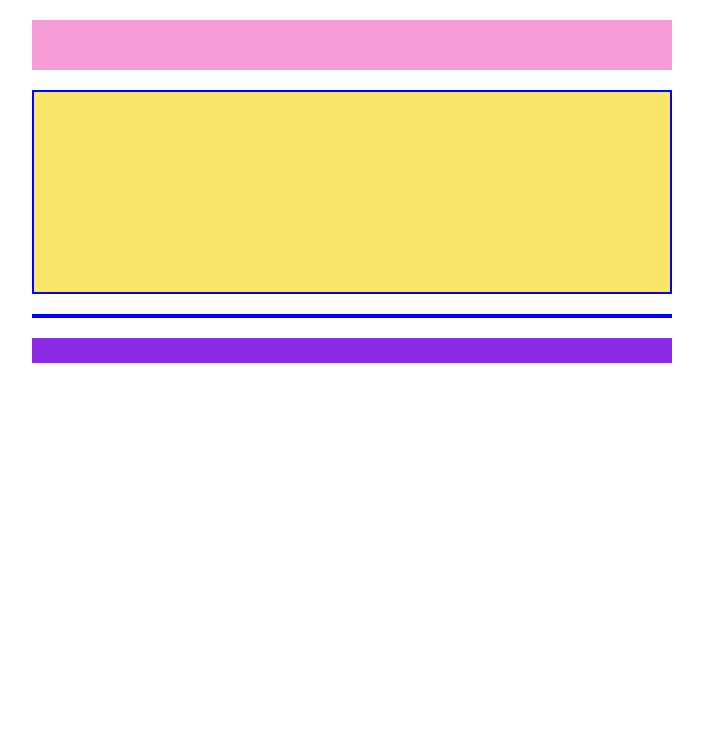
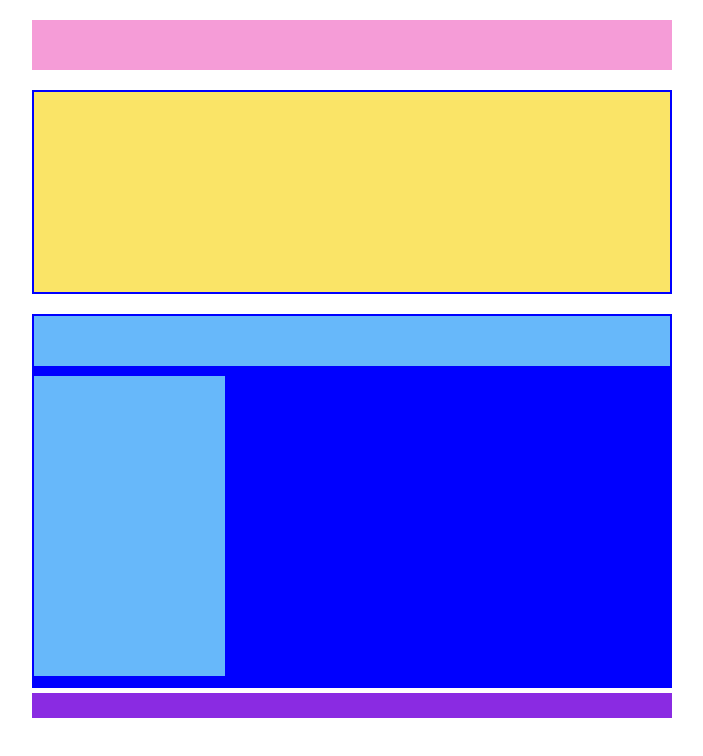
Before and after one commit to giocio97/htmlcss-struttura-wp, a plain HTML site: page index.html in a window 1280 px wide. Shown: the whole page, without its empty margins (288-991 px from the left). Drawn offline with Linux system fonts and the light colour scheme.

Commit message:
inizio blocco 2

```diff
--- a/css/style.css
+++ b/css/style.css
@@ -9,6 +9,7 @@
     display: table;
     clear: both;
 }
+
 #box{
     width: 50%;
     margin-top:20px;
@@ -31,6 +32,21 @@ header{
     border: solid 2px blue;
 }
 
+.row-due{
+
+    margin-bottom: 5px;
+
+    /* debug */
+    border: solid 2px blue;
+    background-color: blue;
+}
+
+.row-due::after{
+    content: "";
+    display: table;
+    clear: both;
+}
+
 /* regola footer */
 footer{
     height: 25px;
@@ -46,3 +62,35 @@ footer{
     background-color: rgb(250, 228, 103);
 
 }
+
+
+/* secondo blocco */
+.center2{
+    float: left;
+    width: 100%;
+
+
+    /* debug */
+    height: 50px;
+    background-color: rgb(103, 184, 250);
+
+
+}
+
+.colonna{
+    float: left;
+    margin-top: 10px;
+    margin-right: 10px;
+    margin-bottom: 10px;
+
+}
+
+.prima.colonna {
+    width: 30%;
+
+
+   /* debug */
+   height: 300px;
+   background-color: rgb(103, 184, 250);
+
+}
--- a/index.html
+++ b/index.html
@@ -23,8 +23,13 @@
         </div>
 
         <!-- secondo blocco -->
-        <div class="row due">
+        <div class="row-due">
             <div class="center2"></div>
+            <div class="prima colonna"></div>
+            <div class="seconda colonna"></div>
+            <div class="terza colonna"></div>
+
+
         </div>
     </main>
 
```
